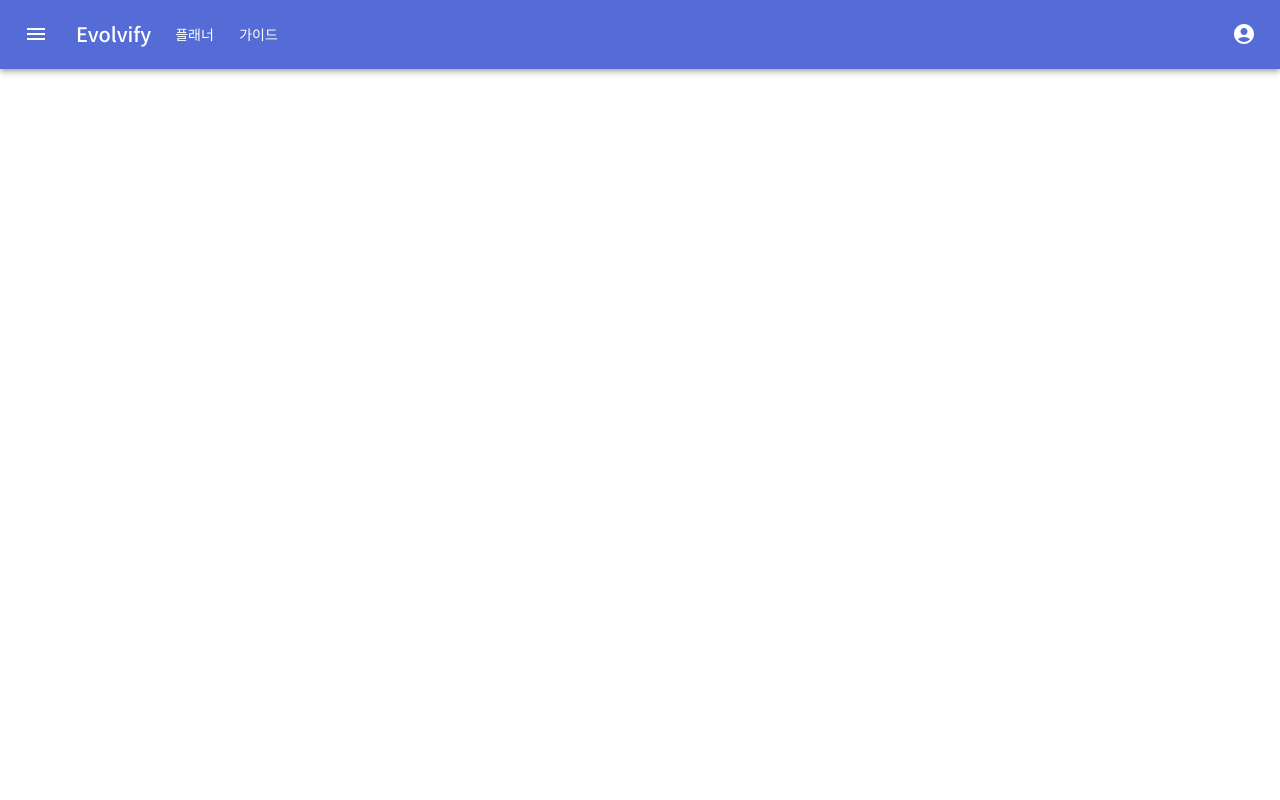
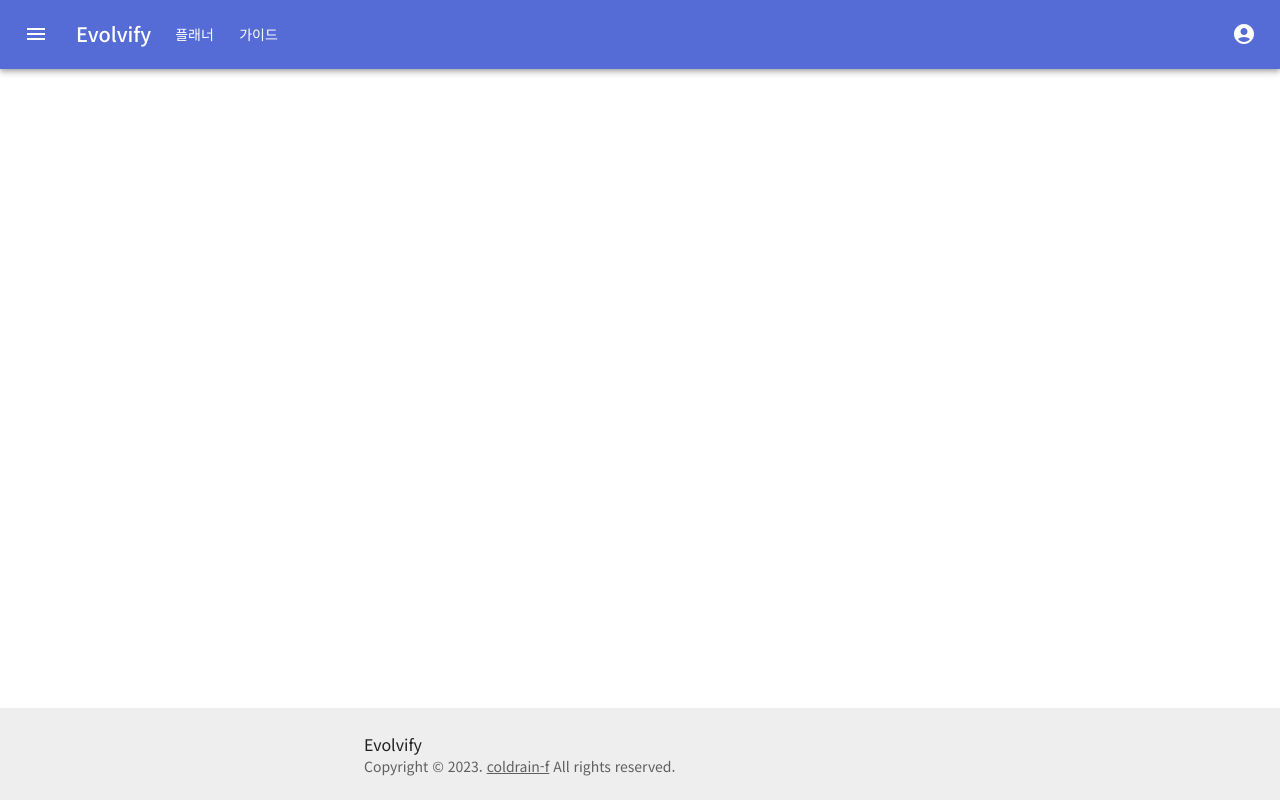
Before and after one commit to coldrain-f/self-discipline, a React (Vite) app in the folder self-discipline-react-ts/: page / in a window 1280 px wide. Before the commit this address had no page. Built offline with nearby package versions, Linux system fonts and the light colour scheme.

Commit message:
Feat: Footer 추가

```diff
--- a/self-discipline-react-ts/src/App.tsx
+++ b/self-discipline-react-ts/src/App.tsx
@@ -1,18 +1,22 @@
-import Container from "@mui/material/Container";
 import Box from "@mui/material/Box";
 import SelfDisciplineAppBar from "./components/SelfDisciplineAppBar";
 import SelfDisciplinePlanner from "./components/planner/SelfDisciplinePlanner";
+import StickyFooter from "./components/planner/Footer";
 import { Route, Routes } from "react-router-dom";
 
 export default function App() {
   return (
-    <Box component="div">
+    <Box
+      component="div"
+      sx={{ display: "flex", flexDirection: "column", height: "100vh" }}
+    >
       <SelfDisciplineAppBar />
-      <Box>
+      <Box sx={{ flex: 1 }}>
         <Routes>
-          <Route path="/planner" element={<SelfDisciplinePlanner />}></Route>
+          <Route path="/planner" element={<SelfDisciplinePlanner />} />
         </Routes>
       </Box>
+      <StickyFooter />
     </Box>
   );
 }
--- /dev/null
+++ b/self-discipline-react-ts/src/components/planner/Footer.tsx
@@ -0,0 +1,37 @@
+import * as React from "react";
+import { createTheme } from "@mui/material/styles";
+import Box from "@mui/material/Box";
+import Typography from "@mui/material/Typography";
+import Container from "@mui/material/Container";
+import Link from "@mui/material/Link";
+
+function Copyright() {
+  return (
+    <Typography variant="body2" color="text.secondary">
+      {"Copyright © "}
+      {new Date().getFullYear()}
+      {". "}
+      <Link color="inherit" href="https://github.com/coldrain-f/">
+        coldrain-f
+      </Link>{" "}
+      {"All rights reserved."}
+    </Typography>
+  );
+}
+
+export default function StickyFooter() {
+  return (
+    <Box
+      component="footer"
+      sx={{
+        py: 3,
+        backgroundColor: (theme) => theme.palette.grey[200],
+      }}
+    >
+      <Container maxWidth="sm">
+        <Typography variant="body1">Evolvify</Typography>
+        <Copyright />
+      </Container>
+    </Box>
+  );
+}
--- a/self-discipline-react-ts/src/components/planner/SelfDisciplinePlanner.tsx
+++ b/self-discipline-react-ts/src/components/planner/SelfDisciplinePlanner.tsx
@@ -9,7 +9,7 @@ import { Box, Divider } from "@mui/material";
 
 export default function SelfDisciplinePlanner() {
   return (
-    <Box>
+    <Box sx={{ overflow: "hidden" }}>
       <Grid container spacing={2}>
         <Grid xs={2}>
           <SelfDisciplinePlannerSidebar />
--- a/self-discipline-react-ts/src/components/planner/SelfDisciplinePlannerMemo.tsx
+++ b/self-discipline-react-ts/src/components/planner/SelfDisciplinePlannerMemo.tsx
@@ -84,7 +84,7 @@ export default function SelfDisciplinePlannerMemo() {
           variant="outlined"
           startIcon={<AddCircleOutlineIcon />}
           fullWidth
-          sx={{ mb: 4 }}
+          sx={{ mb: 3 }}
         >
           메모 등록
         </Button>
--- a/self-discipline-react-ts/src/components/planner/SelfDisciplinePlannerSummary.tsx
+++ b/self-discipline-react-ts/src/components/planner/SelfDisciplinePlannerSummary.tsx
@@ -56,7 +56,7 @@ export default function SelfDisciplinePlannerSummary() {
       <Box component="div">
         <MDEditor
           value={value}
-          height={348}
+          height={282}
           preview="preview" // live, edit, preview
           onChange={handleChange}
           commands={[...commands.getCommands(), help]}
--- a/self-discipline-react-ts/src/components/planner/SelfDisciplinePlannerTodoList.tsx
+++ b/self-discipline-react-ts/src/components/planner/SelfDisciplinePlannerTodoList.tsx
@@ -134,7 +134,7 @@ export default function SelfDisciplinePlannerTodoList() {
           <AddIcon />
         </IconButton>
       </Paper>
-      <TableContainer component={Paper} sx={{ my: 2, height: "282px" }}>
+      <TableContainer component={Paper} sx={{ my: 2, height: "216px" }}>
         <Table stickyHeader sx={{ whiteSpace: "nowrap" }}>
           <TableHead>
             <TableRow>
```
